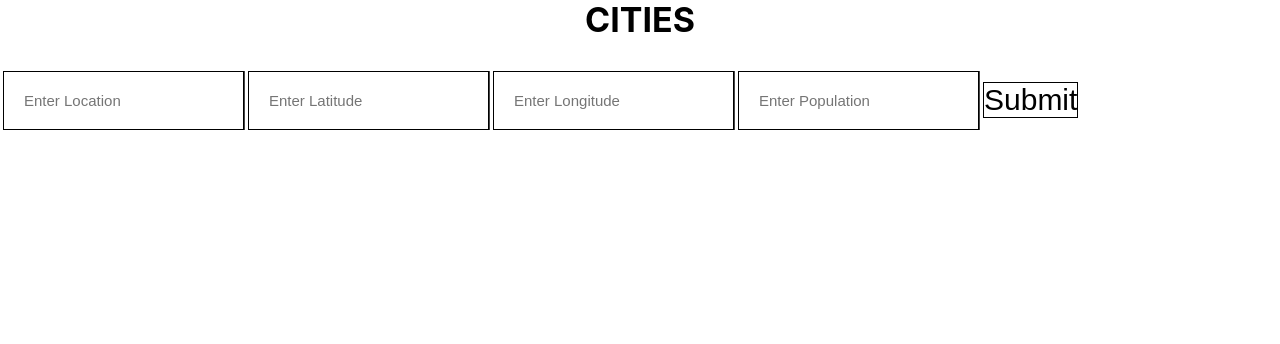
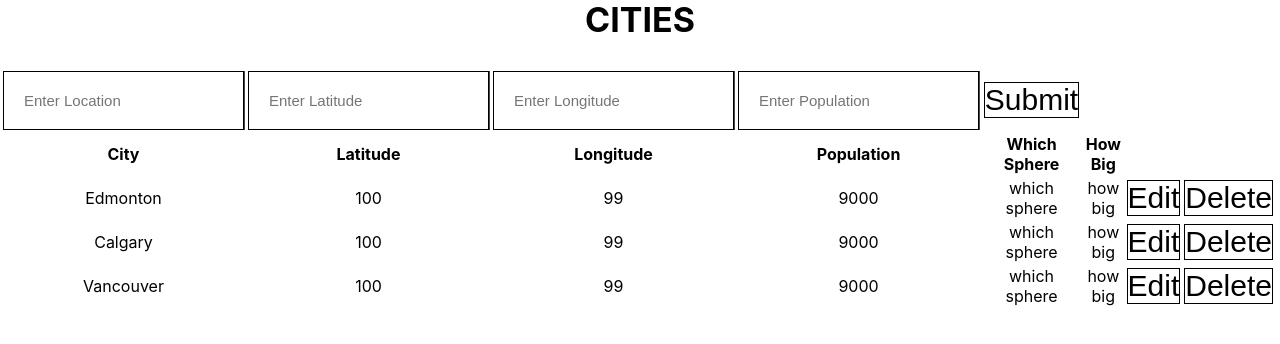
Before and after one commit to EvaLappski/Cohort2, a React (Create React App) app: page / in a window 1280 px wide. Both pictures are taken after a click on the button 1039 px from the left and 274 px from the top of the page. Shown: the part 386-730 px from the top of the page. Built offline with nearby package versions, Linux system fonts and the light colour scheme.

Commit message:
city table

```diff
--- a/src/App.css
+++ b/src/App.css
@@ -113,11 +113,7 @@ button {
   /*border: 1px solid black;*/
 }
 
-a{
-  color: blue;
-  text-decoration: underline;
+.column{
+  font-size: 20px;
+  padding: 20px;
 }
-
-td{
-  border: 1px solid-black;
-}
--- a/src/components/CityComp.js
+++ b/src/components/CityComp.js
@@ -6,15 +6,17 @@ import Community from './community'
 class CityComp extends React.Component {
 	constructor(){
 		super()
+
+
+
 		this.state = {
 		communityController : new Community (),
-		input1 : '',
-		input2 : 0,
-		input3 : 0,
-		input4 : 0,
 		}
 
-
+	this.state.communityController.createCity('Edmonton', 100, 99, 9000)
+	this.state.communityController.createCity('Calgary', 100, 99, 9000)
+	this.state.communityController.createCity('Vancouver', 100, 99, 9000)
+	console.log(this.state.communityController)
 	}
 
 	componentDidMount() {
@@ -24,27 +26,16 @@ class CityComp extends React.Component {
 	}
 
 	createNewCity = () => {
-		let x = document.getElementById('table');
-		let row = x.insertRow(-1);
 
-		let cell1 = row.insertCell(0);
-		let cell2 = row.insertCell(1);
-		let cell3 = row.insertCell(2);
-		let cell4 = row.insertCell(3);
-		let cell5 = row.insertCell(4);
+		let name = document.getElementById('input1').value
+		let lati = document.getElementById('input2').value
+		let long = document.getElementById('input3').value
+		let pop = document.getElementById('input4').value
 
-		cell1 = document.getElementById('input1').value
-		cell2 = document.getElementById('input2').value
-		cell3 = document.getElementById('input3').value
-		cell4 = document.getElementById('input4').value
-		console.log('the inputs', cell1, cell2,cell3, cell4)
-
+		this.communityController.createCity(name, lati, long, pop)
+		this.setState({communityController: this.communityController});
 		console.log('the array' , this.communityController);
 
-		this.communityController.createCity(cell1, cell2, cell3, cell4)
-		// this.setState({});
-		this.setState({communityController: this.communityController});
-		console.log('the array' , this.communityController);
 	}
 
 	handleChange = (event) =>{
@@ -53,8 +44,27 @@ class CityComp extends React.Component {
 
 	}
 
+	render(){
 
-	render(){
+
+		let list = this.state.communityController.community.map((a, b) => {
+			return (
+			<tr>
+				<td>{this.state.communityController.community[b].city}</td>
+				<td>{this.state.communityController.community[b].latitude}</td>
+				<td>{this.state.communityController.community[b].longitude}</td>
+				<td>{this.state.communityController.community[b].population}</td>
+				<td>which sphere</td>
+				<td>how big</td>
+				<td><button className= 'button2'>Edit</button></td>
+				<td><button className= 'button2'>Delete</button></td>
+				<td></td>
+			</tr>
+			)
+
+
+	}	)
+
 		return (
 		<div>
 			<h2> CITIES </h2>
@@ -67,6 +77,16 @@ class CityComp extends React.Component {
 							<td><input className= 'inputBox' type= 'number' id='input4' placeholder= "Enter Population"/></td>
 							<td><button className='button2' id='button' onClick= {this.createNewCity}>Submit </button></td>
 						</tr>
+						<tr>
+							<th>City</th>
+							<th>Latitude</th>
+							<th>Longitude</th>
+							<th>Population</th>
+							<th>Which Sphere</th>
+							<th>How Big</th>
+
+						</tr>
+						{list}
 				</tbody>
 			</table>
 		</div>
--- a/src/components/community.js
+++ b/src/components/community.js
@@ -11,10 +11,7 @@ class Community {
 		const newCity = new City(city, latitude, longitude, population, this.counter++);
 		this.community.push(newCity);
 		return this.community;
-
 	}
-
-
 
 	findCityIndex (a){
 		let x = this.community.findIndex(function(e){return e.cityID === a})
@@ -56,6 +53,7 @@ class Community {
 		}
 		else {
 			return "n/a"
+
 		}
 
 	}
```
Lines whose indentation alone changed are shown as unchanged.
